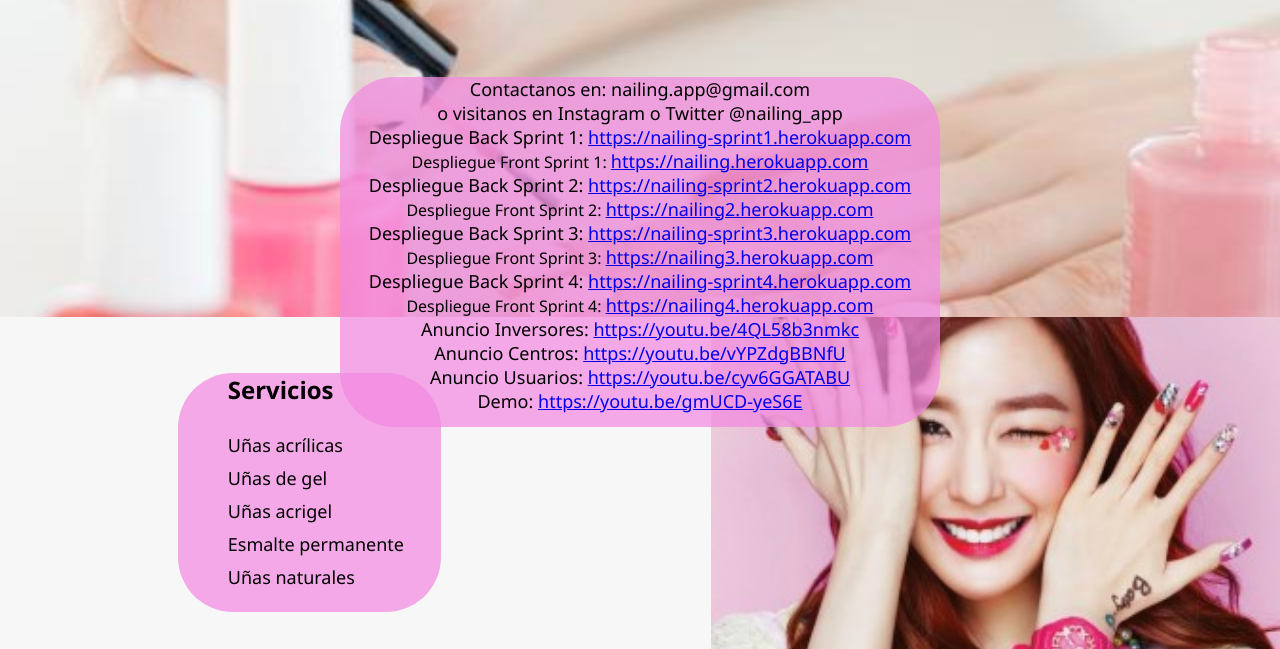
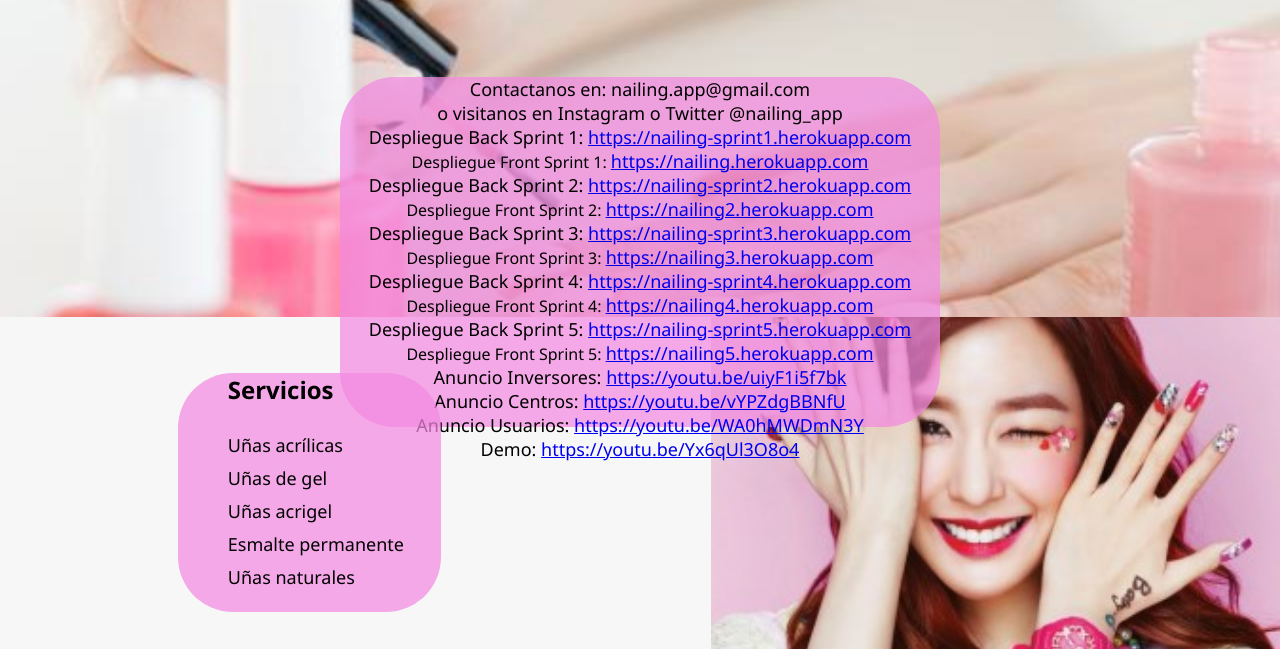
Before and after one commit to nailingapp/nailingapp.github.io, a plain HTML site: page index.html in a window 1280 px wide. Shown: the part 418-1067 px from the top of the page. Drawn offline with Linux system fonts and the light colour scheme.

Commit message:
Actualizacion enlaces videos y enlaces Sprint 5
Se han actualizado los enlaces a los videos y se ha añadido los enlaces del Sprint 5

```diff
--- a/index.html
+++ b/index.html
@@ -28,10 +28,11 @@
                     <a>Despliegue Back Sprint 2: <a href="https://nailing-sprint2.herokuapp.com">https://nailing-sprint2.herokuapp.com</a><br> Despliegue Front Sprint 2: <a href="https://nailing2.herokuapp.com">https://nailing2.herokuapp.com</a><br> </a>
                     <a>Despliegue Back Sprint 3: <a href="https://nailing-sprint3.herokuapp.com">https://nailing-sprint3.herokuapp.com</a><br> Despliegue Front Sprint 3: <a href="https://nailing3.herokuapp.com">https://nailing3.herokuapp.com</a><br> </a>
                     <a>Despliegue Back Sprint 4: <a href="https://nailing-sprint4.herokuapp.com">https://nailing-sprint4.herokuapp.com</a><br> Despliegue Front Sprint 4: <a href="https://nailing4.herokuapp.com">https://nailing4.herokuapp.com</a><br> </a>
-                    <a>Anuncio Inversores: <a href="https://youtu.be/4QL58b3nmkc">https://youtu.be/4QL58b3nmkc</a><br>
+                    <a>Despliegue Back Sprint 5: <a href="https://nailing-sprint5.herokuapp.com">https://nailing-sprint5.herokuapp.com</a><br> Despliegue Front Sprint 5: <a href="https://nailing5.herokuapp.com">https://nailing5.herokuapp.com</a><br> </a>
+                    <a>Anuncio Inversores: <a href="https://youtu.be/uiyF1i5f7bk">https://youtu.be/uiyF1i5f7bk</a><br>
                     <a>Anuncio Centros: <a href="https://youtu.be/vYPZdgBBNfU">https://youtu.be/vYPZdgBBNfU</a><br>
-                    <a>Anuncio Usuarios: <a href="https://youtu.be/cyv6GGATABU">https://youtu.be/cyv6GGATABU</a><br>
-                    <a>Demo: <a href="https://youtu.be/gmUCD-yeS6E">https://youtu.be/gmUCD-yeS6E</a><br>
+                    <a>Anuncio Usuarios: <a href="https://youtu.be/WA0hMWDmN3Y">https://youtu.be/WA0hMWDmN3Y</a><br>
+                    <a>Demo: <a href="https://youtu.be/Yx6qUl3O8o4">https://youtu.be/Yx6qUl3O8o4</a><br>
                 </div>
             </div>
             <div class="fourth-image">
```
